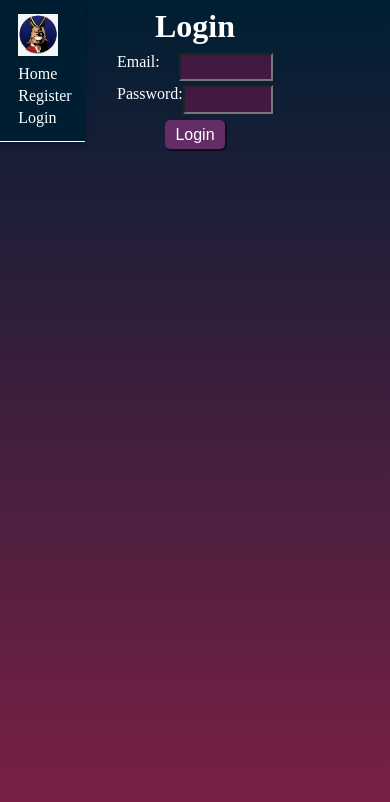
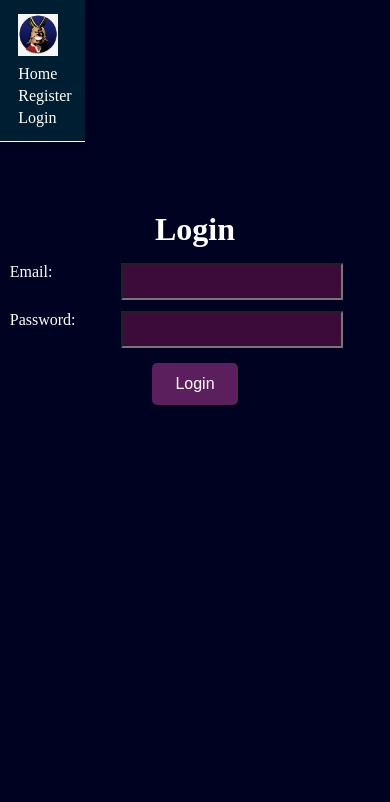
Before and after one commit to nasrak62/PortfolioApp, a React (Create React App) app: page /login in a window 390 px wide. Shown: the top 802 px of the page. Built offline with nearby package versions, Linux system fonts and the light colour scheme.

Commit message:
changed login and register to fit mobile

```diff
--- a/src/components/login/Login.style.js
+++ b/src/components/login/Login.style.js
@@ -1,18 +1,21 @@
-import styled from 'styled-components';
+import { styled } from 'material-ui';
+import { classObj } from 'utils/styles/breakpoints';
 
 const prefix = 'Login';
 
-export const classes = {
-  container: `${prefix}-container`,
-};
+export const classes = classObj(prefix, 'container');
 
-export const StyledLogin = styled('div')({
+export const StyledLogin = styled('div')(({ theme }) => ({
   [`&.${classes.container}`]: {
     width: '100%',
     height: '100%',
     display: 'flex',
     justifyContent: 'center',
     alignItems: 'flex-start',
-    backgroundImage: `linear-gradient(#001e32,#802047)`,
+    backgroundColor: 'rgba(0,2,34)',
+
+    [`${theme.breakpoints.down('sm')}`]: {
+      paddingTop: '50%',
+    },
   },
-});
+}));
--- a/src/components/login/LoginForm/LoginForm.style.js
+++ b/src/components/login/LoginForm/LoginForm.style.js
@@ -1,19 +1,23 @@
-import styled from 'styled-components';
+import { styled } from 'material-ui';
+import { classObj } from 'utils/styles/breakpoints';
 
 const prefix = 'LoginForm';
 
-export const classes = {
-  subContainer: `${prefix}-subContainer`,
-  inputContainer: `${prefix}-inputContainer`,
-  formContainer: `${prefix}-formContainer`,
-  title: `${prefix}-title`,
-  errors: `${prefix}-errors`,
-  buttonContainer: `${prefix}-buttonContainer`,
-  button: `${prefix}-button`,
-  label: `${prefix}-label`,
-  input: `${prefix}-input`,
-};
-export const StyledLoginForm = styled('div')({
+export const classes = classObj(
+  prefix,
+  'container',
+  'subContainer',
+  'inputContainer',
+  'formContainer',
+  'title',
+  'errors',
+  'buttonContainer',
+  'button',
+  'label',
+  'input',
+);
+
+export const StyledLoginForm = styled('div')(({ theme }) => ({
   [`&.${classes.subContainer}`]: {
     display: 'flex',
     flexDirection: 'column',
@@ -22,19 +26,30 @@ export const StyledLoginForm = styled('div')({
     alignItems: 'center',
     textAlign: 'center',
     color: '#ffffff',
+
+    [`${theme.breakpoints.down('sm')}`]: {
+      width: '100%',
+    },
   },
 
   [`& .${classes.inputContainer}`]: {
     display: 'flex',
     flexDirection: 'row',
     width: '100%',
-    justifyContent: 'space-between',
+    justifyContent: 'flex-start',
     marginBottom: '3%',
+    gap: '10%',
+
+    [`${theme.breakpoints.down('sm')}`]: {},
   },
 
   [`& .${classes.formContainer}`]: {
     width: '80%',
     margin: 'auto',
+
+    [`${theme.breakpoints.down('sm')}`]: {
+      width: '95%',
+    },
   },
 
   [`& .${classes.title}`]: {
@@ -77,6 +92,8 @@ export const StyledLoginForm = styled('div')({
 
   [`& .${classes.label}`]: {
     fontSize: 16,
+    width: '20%',
+    textAlign: 'left',
   },
 
   [`& .${classes.input}`]: {
@@ -86,4 +103,4 @@ export const StyledLoginForm = styled('div')({
     backgroundColor: 'rgba(120,20,80,0.5)',
     fontSize: 16,
   },
-});
+}));
--- a/src/components/register/Register.style.js
+++ b/src/components/register/Register.style.js
@@ -1,18 +1,21 @@
-import styled from 'styled-components';
+import { styled } from 'material-ui';
+import { classObj } from 'utils/styles/breakpoints';
 
 const prefix = 'Register';
 
-export const classes = {
-  container: `${prefix}-container`,
-};
+export const classes = classObj(prefix, 'container');
 
-export const StyledRegister = styled('div')({
+export const StyledRegister = styled('div')(({ theme }) => ({
   [`&.${classes.container}`]: {
     width: '100%',
     height: '100%',
     display: 'flex',
     justifyContent: 'center',
     alignItems: 'flex-start',
-    backgroundImage: `linear-gradient(#001e32,#802047)`,
+    backgroundColor: 'rgba(0,2,34)',
+
+    [`${theme.breakpoints.down('sm')}`]: {
+      paddingTop: '50%',
+    },
   },
-});
+}));
```
